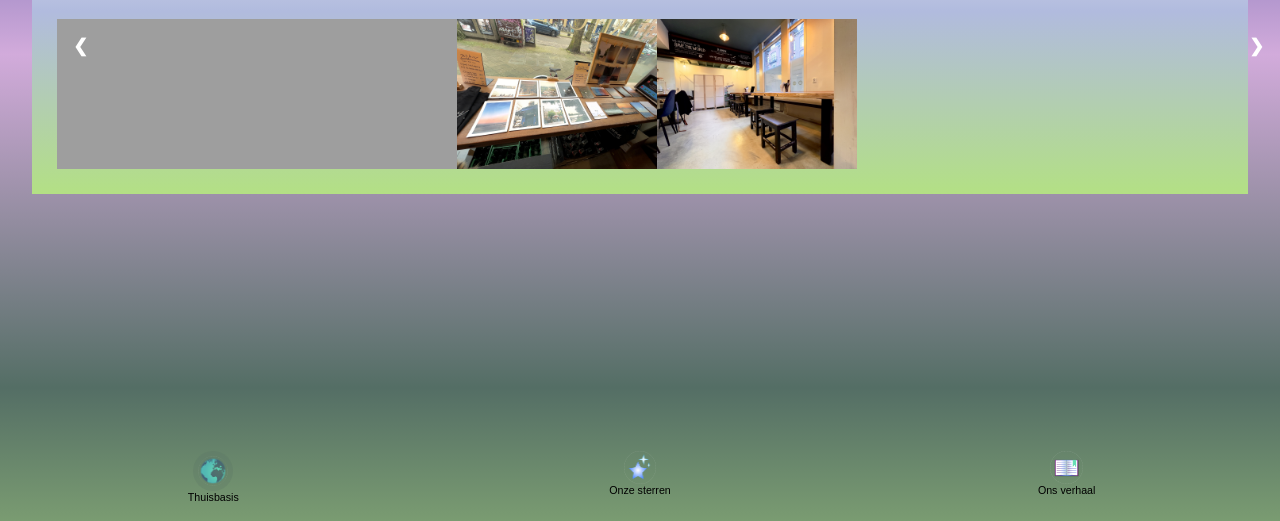
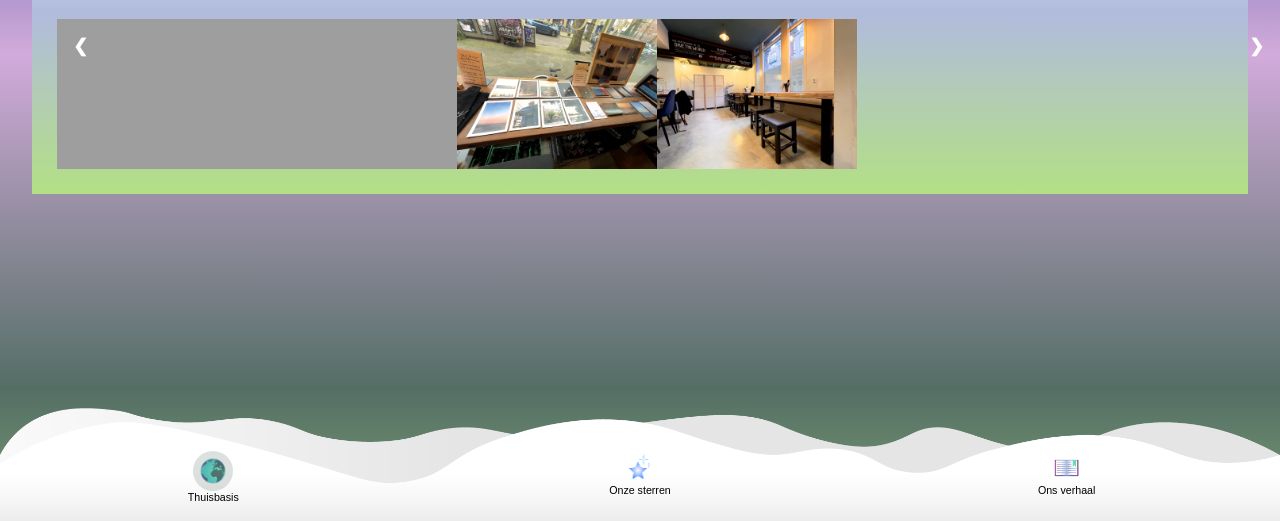
Before and after one commit to Prinren/Vegan-Ramen, a plain HTML site: page umaimon.html in a window 1280 px wide. Shown: the part 279-800 px from the top of the page. Drawn offline with Linux system fonts and the light colour scheme; the site is published under a folder, as on GitHub Pages, so addresses that start at the root find nothing.

Commit message:
Capitalised v2

```diff
--- a/styles.css
+++ b/styles.css
@@ -9,7 +9,6 @@ body {
 
 header {
   display: flex;
-  background-image: url(Assets/Pattern_v3.png);
   background-repeat:repeat-y;
   background-size: contain;
   flex-direction: column;
@@ -58,7 +57,7 @@ nav.navbar {
   bottom: 0;
   left: 0;
   right: 0;
-  background-image: url(/Assets/Foot.png);
+  background-image: url(Assets/Foot.png);
   background-repeat: no-repeat;
   background-size: cover;
   z-index: 5;
```
